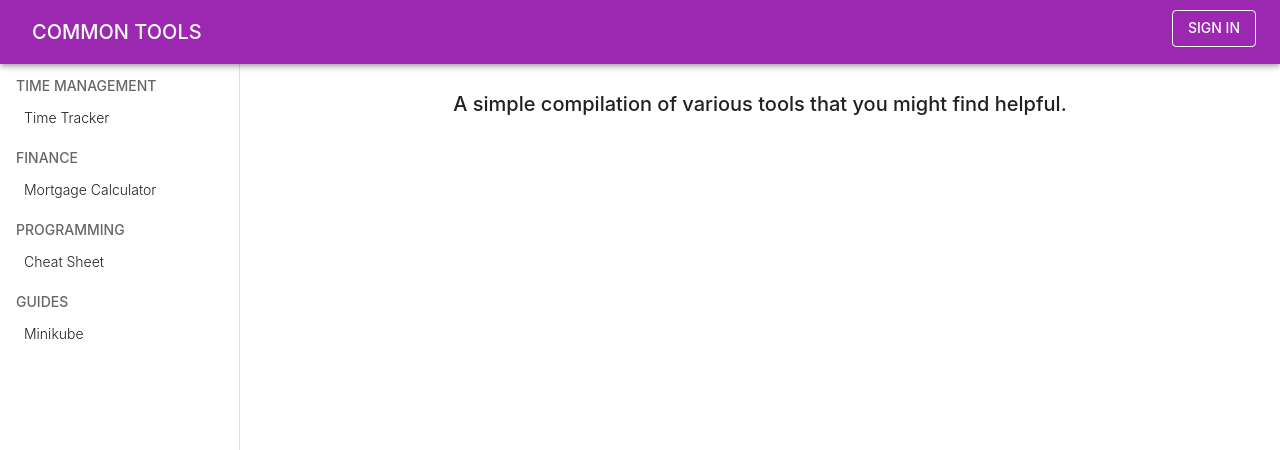
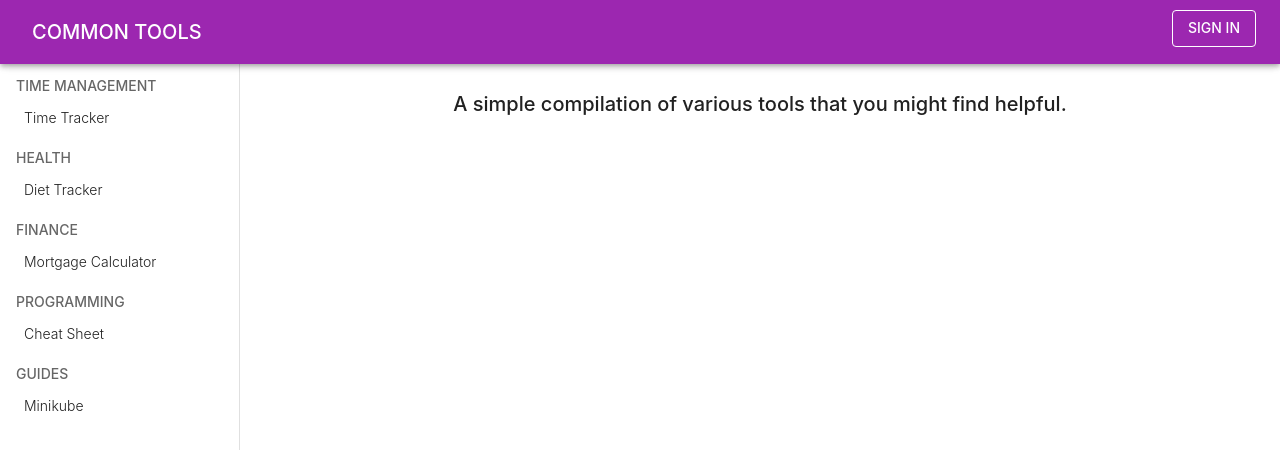
Before and after one commit to chrisBas/track-assist, a React (Create React App) app: page / in a window 1280 px wide. Shown: the top 450 px of the page. Built offline with nearby package versions, Linux system fonts and the light colour scheme.

Commit message:
create page for diet tracker

```diff
--- a/src/App.tsx
+++ b/src/App.tsx
@@ -1,5 +1,6 @@
 import Layout from "./component/Layout";
 import useActivePage from "./hook/useActivePage";
+import DietTracker from "./page/DietTracker";
 import Home from "./page/Home";
 import MinikubeGuide from "./page/MinikubeGuide";
 import MortgageCalculator from "./page/MortgageCalculator";
@@ -18,6 +19,16 @@ export const navigationItems: {
         text: "Time Tracker",
         path: "time-tracker",
         element: <TimeTracker />,
+      },
+    ],
+  },
+  {
+    section: "Health",
+    content: [
+      {
+        text: "Diet Tracker",
+        path: "diet-tracker",
+        element: <DietTracker />,
       },
     ],
   },
--- /dev/null
+++ b/src/page/DietTracker.tsx
@@ -0,0 +1,4 @@
+
+export default function DietTracker() {
+  return <div>DietTracker</div>;
+}
--- a/src/type/Pages.d.ts
+++ b/src/type/Pages.d.ts
@@ -3,4 +3,5 @@ export type Page =
   | "mortgage-calc"
   | "programming-cheat-sheet"
   | "minikube"
-  | "time-tracker";
+  | "time-tracker"
+  | "diet-tracker";
```
